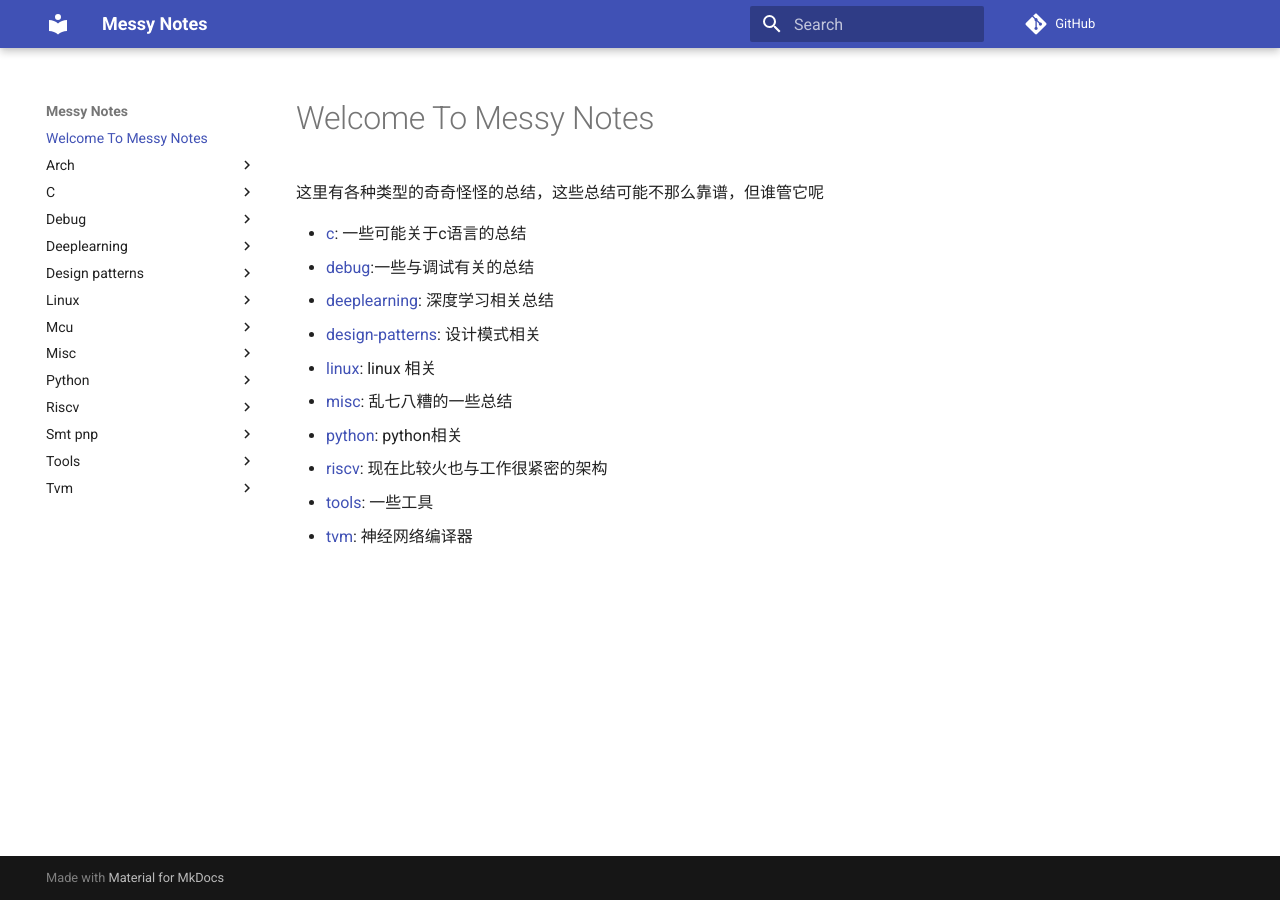
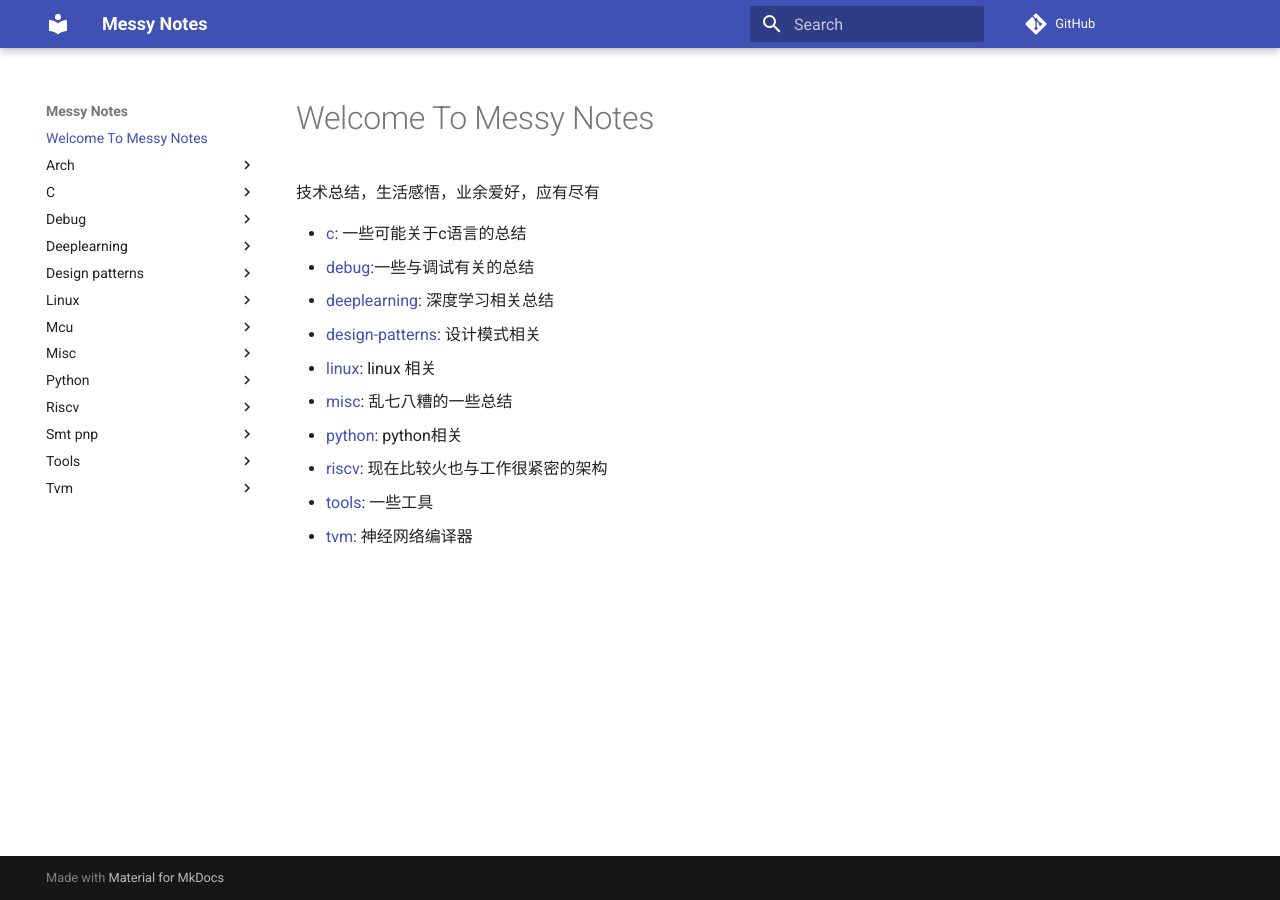
Before and after one commit to chsgcxy/messy_notes, an MkDocs documentation site: the page built from docs/index.md, in a window 1280 px wide. Built offline with MkDocs 1.6.1 and Material for MkDocs 9.7.7, drawn with Linux system fonts in a browser that asks for light colours; comment, search, counter and statistics services are not loaded.

Commit message:
update index

```diff
--- a/docs/index.md
+++ b/docs/index.md
@@ -1,6 +1,6 @@
 # Welcome To Messy Notes
 
-这里有各种类型的奇奇怪怪的总结，这些总结可能不那么靠谱，但谁管它呢
+技术总结，生活感悟，业余爱好，应有尽有
 
 - [c](/c): 一些可能关于c语言的总结
 - [debug](/debug):一些与调试有关的总结
```
